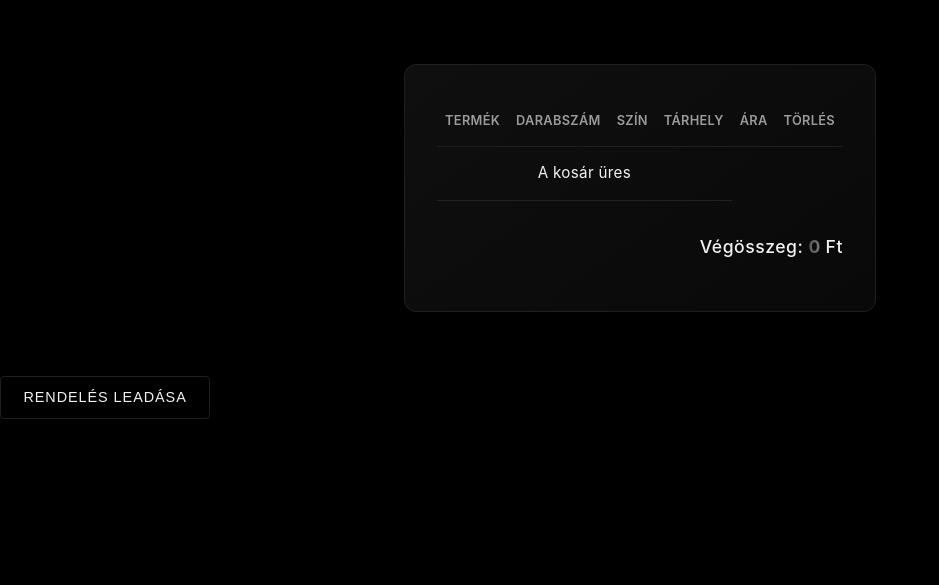
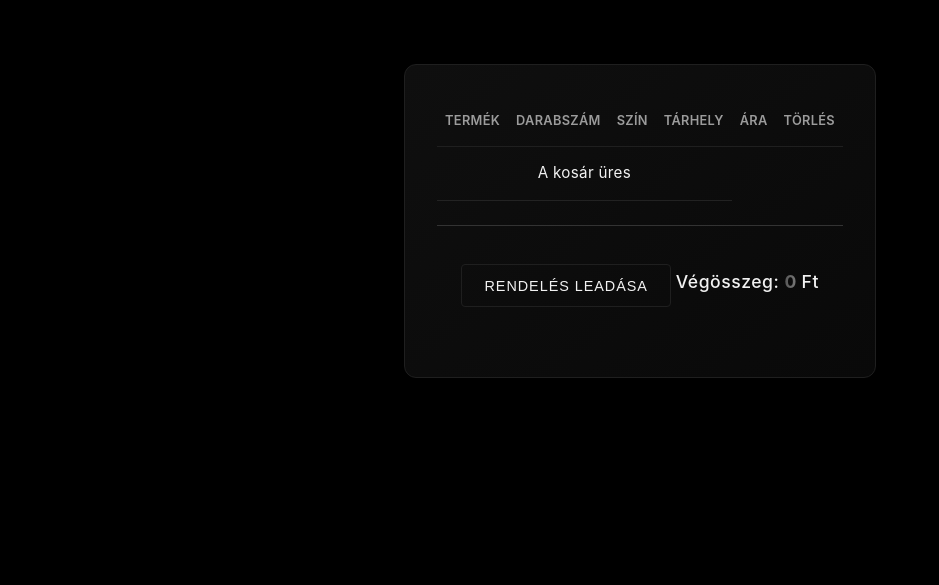
Before and after one commit to mzsl03/ai-powered-webshop, a Django app: page /cart/ in a window 1280 px wide. Shown: the part 55-640 px from the top of the page, without its empty margins (0-939 px from the left). Run offline with Django 5.2, Linux system fonts and the light colour scheme; the visitor is signed in with stand-in values (Sample User, id 1); data that the repository does not hold is empty.

Commit message:
fix: on cart page fixed the button location

```diff
--- a/core_site/application/static/css/cart.css
+++ b/core_site/application/static/css/cart.css
@@ -63,7 +63,8 @@
 }
 
 .total-sum {
-  margin-top: 2rem;
+  /* margin-top: 2rem; */
+  padding-bottom: 8px;
   text-align: right;
   font-size: 1.1rem;
   color: var(--color-text);
@@ -88,6 +89,17 @@ body::before {
   opacity: 0.8;
 }
 
+.order-products {
+    display: flex;                 /* 1. Bekapcsolja a Flexbox elrendezést */
+    justify-content: space-between; /* 2. A két elemet (gomb, összeg) a konténer két szélére tolja */
+    align-items: center;           /* 3. Függőlegesen középre igazítja őket egymáshoz képest */
+
+    /* Opcionális: Adjunk neki egy kis teret és egy elválasztó vonalat */
+    padding: 1.5rem;
+    margin-top: 1.5rem;
+    border-top: 1px solid #333;
+}
+
 /* Responsive */
 @media (max-width: 768px) {
   #cart-container {
--- a/core_site/application/templates/cart.html
+++ b/core_site/application/templates/cart.html
@@ -46,6 +46,13 @@
             {% endif %}
         </table>
 
+        <div class="order-products">
+
+            <form action="{% url 'checkout' %}" method="post">
+                {% csrf_token %}
+                <button type="submit" class="btn">Rendelés leadása</button>
+            </form>
+
             <p class="total-sum">Végösszeg:
                 <span id="cart-total">
                     {% if sum %}
@@ -56,9 +63,9 @@
                 </span> Ft
             </p>
         </div>
-    <form action="{% url 'checkout' %}" method="post">
-        {% csrf_token %}
-        <button type="submit" class="btn">Rendelés leadása</button>
-    </form>
+
+
+    </div>
+
     <script src="{% static 'js/cart_delete.js' %}"></script>
 {% endblock %}
```
Lines whose indentation alone changed are shown as unchanged.
